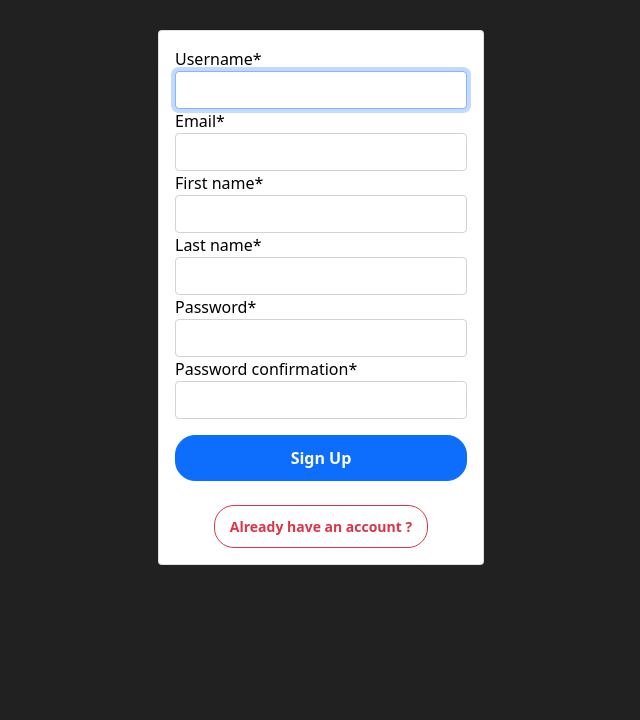
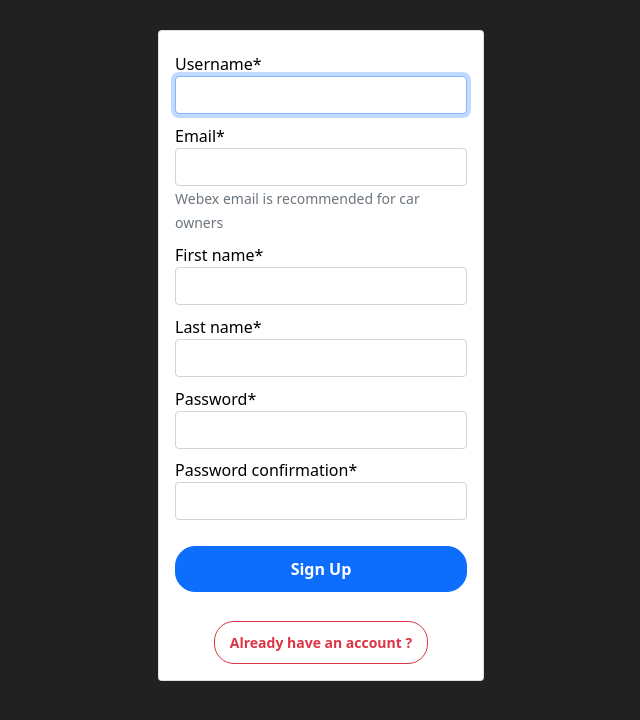
Before and after one commit to Krishnaonec/mainproject, a Django app: page /accounts/signup/ in a window 1280 px wide. Shown: the part 56-776 px from the top of the page, without its empty margins (319-959 px from the left). Run offline with Django 3.2, Linux system fonts and the light colour scheme; some libraries are stand-ins or nearby versions.

Commit message:
Modify Sign up form UI

```diff
--- a/accounts/forms.py
+++ b/accounts/forms.py
@@ -13,6 +13,13 @@ class SignUpForm(UserCreationForm):
     class Meta:
         model = User
         fields = ['username','email','first_name','last_name','password1','password2']
+
+    def __init__(self, *args, **kwargs):
+        super(SignUpForm, self).__init__(*args, **kwargs)
+        self.fields['email'].help_text = "Webex email is recommended for car owners"
+        self.fields['username'].help_text = None
+        self.fields['password1'].help_text = None
+        self.fields['password2'].help_text = None
 
     def clean_email(self):
         emails = User.objects.filter(email=self.cleaned_data['email'])
--- a/accounts/templates/accounts/signup.html
+++ b/accounts/templates/accounts/signup.html
@@ -7,7 +7,7 @@
     <div class="container form-container">
         <div class="card">
             <div class="card-body">
-                <form action="" method="post" class="d-flex flex-column justify-content-around">
+                <form action="" method="post" class="d-flex flex-column justify-content-around" style="height: 550px;">
                     {% csrf_token %}
                     {{ form |crispy}}
                     <input type="submit" value="Sign Up" class="btn btn-primary mt-3 rd-btn">
--- a/static/css/style.css
+++ b/static/css/style.css
@@ -14,9 +14,9 @@ body{
   font-weight: bold;
 }
 
-.form-text{
+/* .form-text{
   display: none;
-}
+} */
 
 .alert-block{font-weight: bold; }
 
```
